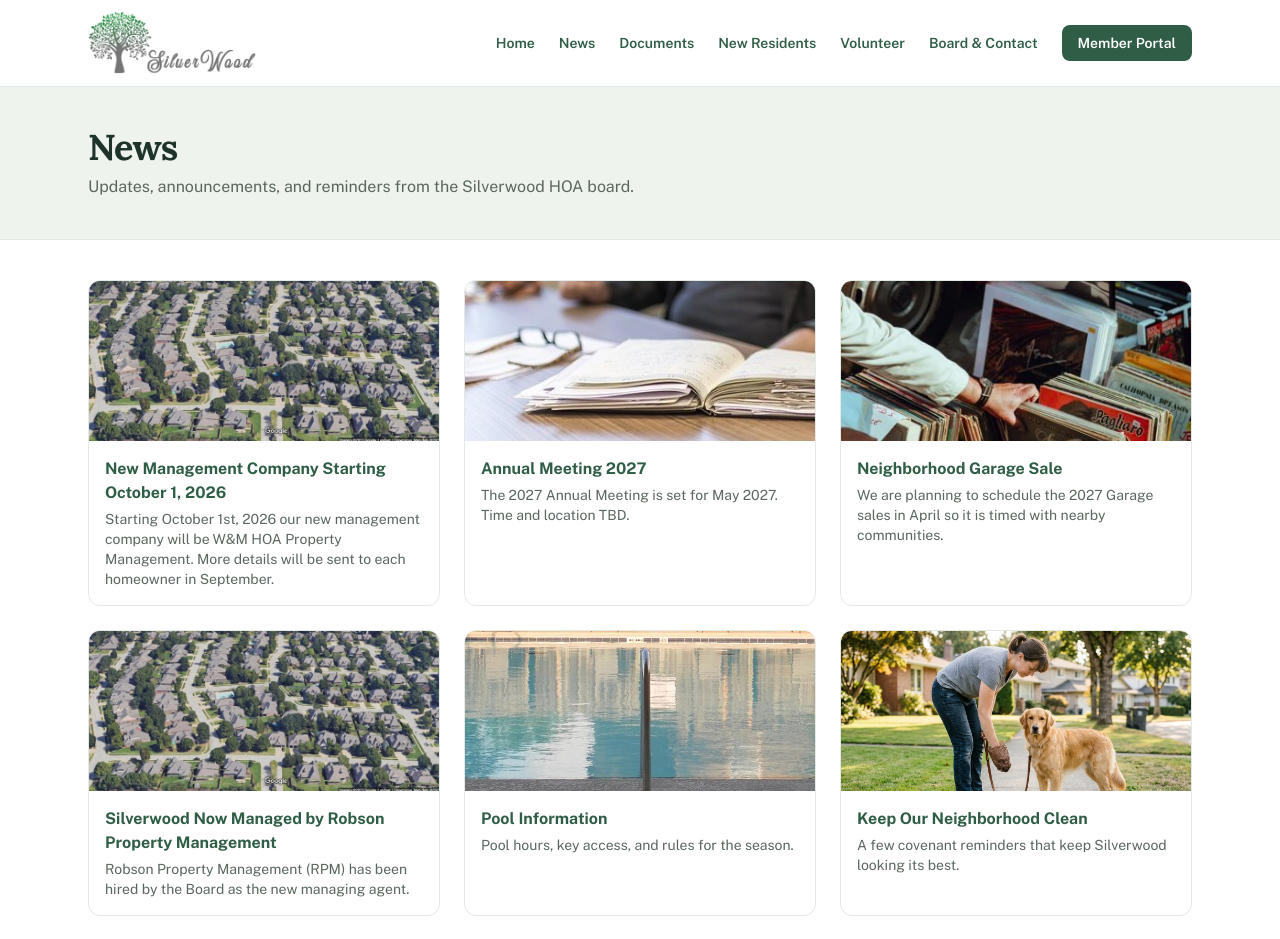
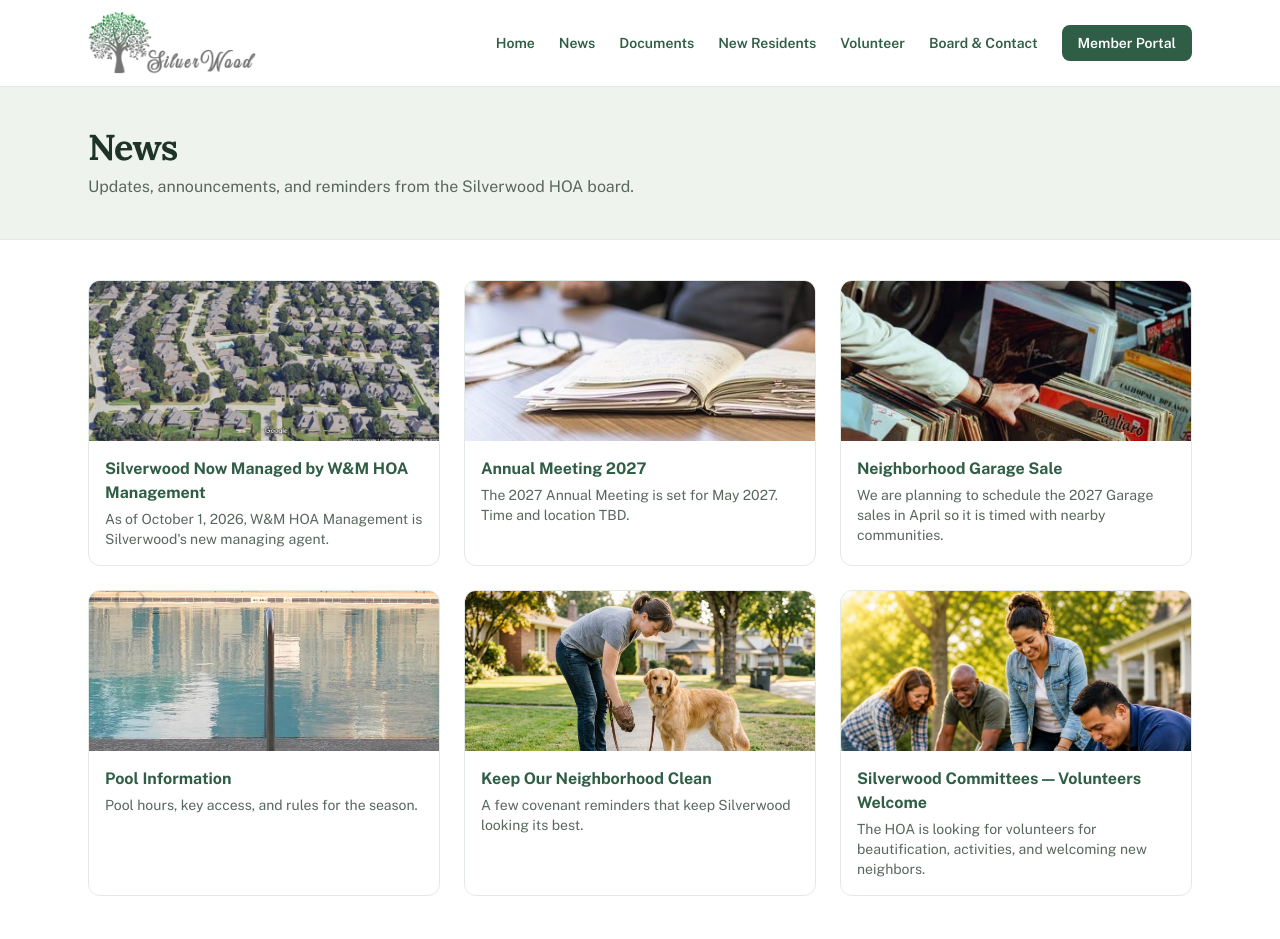
Before and after one commit to revdrive-ai/Silverwood-HOA, a Next.js app: page /news in a window 1280 px wide. Shown: the top 939 px of the page. Built offline with nearby package versions, Linux system fonts and the light colour scheme.

Commit message:
Update news.js

```diff
--- a/content/news.js
+++ b/content/news.js
@@ -1,13 +1,15 @@
 export const news = [
   {
     slug: "new-management-wm-2026",
-    title: "New Management Company Starting October 1, 2026",
+    title: "Silverwood Now Managed by W&M HOA Management",
     date: "2026",
     image: "/images/management.jpg",
-    summary: "Starting October 1st, 2026 our new management company will be W&M HOA Property Management. More details will be sent to each homeowner in September.",
+    summary: "As of October 1, 2026, W&M HOA Management is Silverwood's new managing agent.",
     body: [
-      "Starting October 1st, 2026 our new management company will be W&M HOA Property Management.",
-      "More details will be sent to each homeowner in September.",
+      "As of October 1, 2026, W&M Consulting, LLC (dba W&M HOA Management) has been hired by your Board of Directors as the new managing agent, handling the day-to-day operations of the Association.",
+      "Residents should update their records with the new management contact — Robson Property Management is no longer the Association's manager.",
+      "Dues payments, ARC requests, and Association documents are now handled through the new Member Portal (Member Portal button at the top of any page).",
+      "Management contact: W&M HOA Management · PO Box 140432, Broken Arrow, OK 74014 · 918-928-9917 · Suzie Smith, admin@wandmconsulting.com",
     ],
   },
   {
@@ -18,7 +20,7 @@ export const news = [
     summary: "The 2027 Annual Meeting is set for May 2027. Time and location TBD.",
     body: [
       "The Silverwood HOA's 2027 Annual Meeting will be held in May 2027. Time and location are still to be determined.",
-      "Residents will receive mailed notices from Robson Property Management containing information about adding agenda items, nominations to serve on the board, and proxy voting forms.",
+      "Residents will receive mailed notices from W&M HOA Management containing information about adding agenda items, nominations to serve on the board, and proxy voting forms.",
       "Members who are unable to attend in person are encouraged to complete and return a proxy form prior to the meeting.",
     ],
   },
@@ -31,18 +33,6 @@ export const news = [
     body: [
       "We are planning to schedule the 2027 Garage sales in April so it is timed with nearby communities.",
       "Banners will be displayed around the neighborhood during the week of the sale. Watch the Facebook group and the member portal for reminders once the date is confirmed.",
-    ],
-  },
-  {
-    slug: "new-management-robson",
-    title: "Silverwood Now Managed by Robson Property Management",
-    date: "2024",
-    image: "/images/management.jpg",
-    summary: "Robson Property Management (RPM) has been hired by the Board as the new managing agent.",
-    body: [
-      "Robson Property Management (RPM) has been hired by your Board of Directors as the new managing agent, handling the day-to-day operations of the Association.",
-      "Residents should update their records with the new management contact — previous contact channels are no longer monitored for Association communications.",
-      "Management contact: 901 N Forest Ridge Blvd, Broken Arrow, OK 74014 · 918-994-6562 · Shari Hawkins, s.hawkins@rp-management.com · www.rp-management.com",
     ],
   },
   {
```
